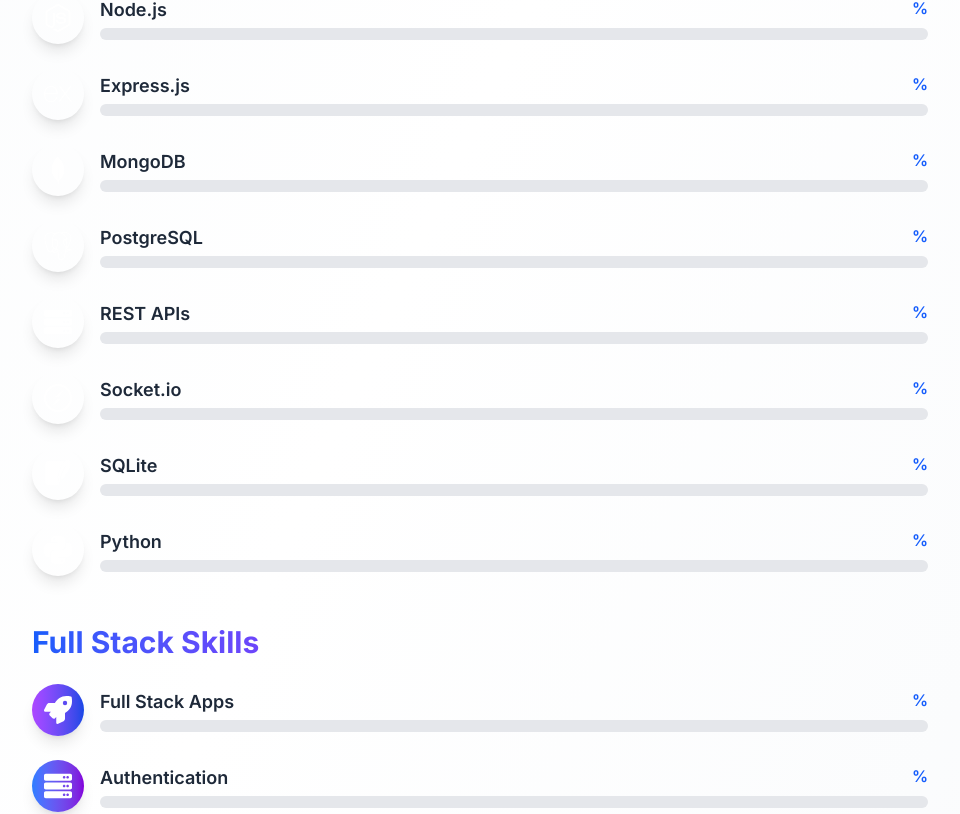
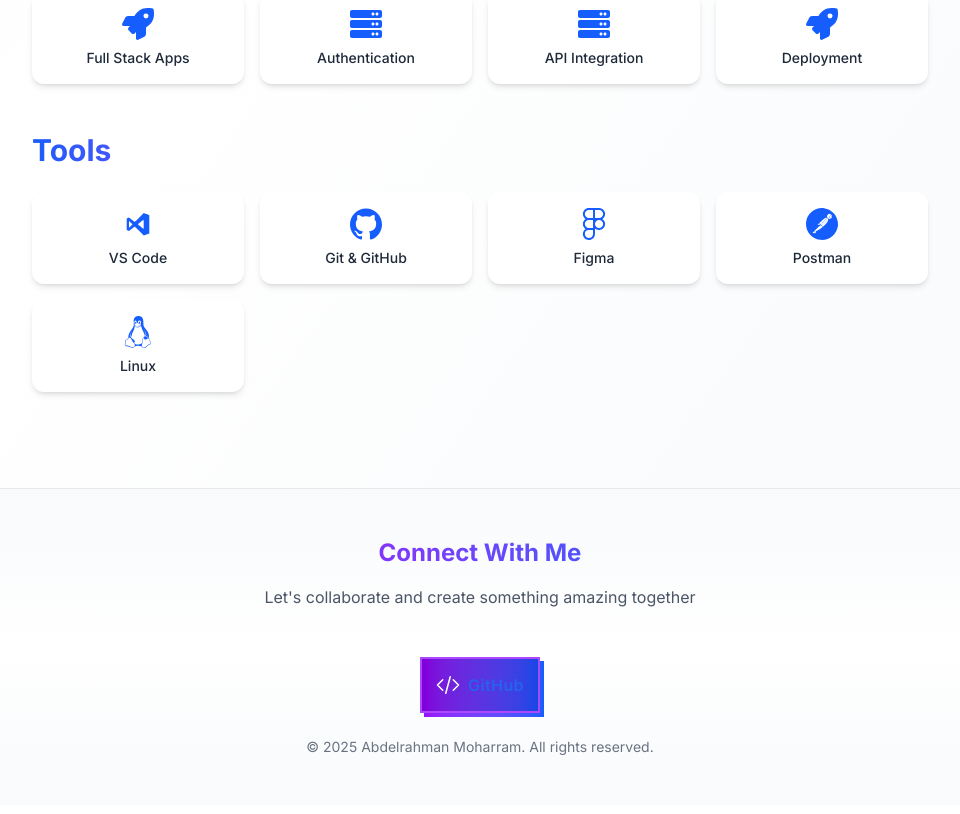
Before and after one commit to AbdelrahmanM1/abdelrahmanmoharramwebsite, a Next.js app: page /about in a window 1280 px wide. Shown: the part 1370-2184 px from the top of the page, without its empty margins (160-1120 px from the left). Built offline with nearby package versions, Linux system fonts and the light colour scheme.

Commit message:
Refactor SkillsProgressSection: remove color and level properties, update layout for better presentation

```diff
--- a/src/app/about/page.tsx
+++ b/src/app/about/page.tsx
@@ -47,10 +47,10 @@ const backendSkills = [
 ];
 
 const fullStackSkills = [
-  { name: "Full Stack Apps", icon: FaRocket, color: "from-purple-500 to-blue-700"},
-  { name: "Authentication", icon: FaServer, color: "from-blue-500 to-purple-700"},
-  { name: "API Integration", icon: FaServer, color: "from-green-400 to-blue-600"},
-  { name: "Deployment", icon: FaRocket, color: "from-gray-700 to-black"},
+  { name: "Full Stack Apps", icon: FaRocket},
+  { name: "Authentication", icon: FaServer},
+  { name: "API Integration", icon: FaServer},
+  { name: "Deployment", icon: FaRocket},
 ];
 
 const tools = [
@@ -66,8 +66,6 @@ type SkillsProgressSectionProps = {
   skills: {
     name: string;
     icon: React.ElementType;
-    color: string;
-    level: number;
   }[];
 };
 
@@ -131,27 +129,16 @@ function SkillsProgressSection({ title, skills }: SkillsProgressSectionProps) {
       <h2 className="text-2xl sm:text-3xl font-bold mb-4 sm:mb-6 bg-clip-text text-transparent bg-gradient-to-r from-blue-600 via-purple-600 to-blue-800 dark:from-blue-400 dark:via-purple-400 dark:to-blue-600">
         {title}
       </h2>
-      <div className="space-y-5 sm:space-y-6">
-        {skills.map(({ name, icon: Icon, color, level }) => (
-          <div key={name} className="flex flex-col sm:flex-row items-center gap-3 sm:gap-4">
-            <span className={`p-2 sm:p-3 rounded-full bg-gradient-to-r ${color} text-white shadow-lg`}>
-              <Icon className="h-6 w-6 sm:h-7 sm:w-7" />
+      <div className="grid grid-cols-2 sm:grid-cols-3 md:grid-cols-4 gap-4">
+        {skills.map(({ name, icon: Icon }) => (
+          <div
+            key={name}
+            className="flex flex-col items-center bg-white dark:bg-slate-800 p-4 rounded-xl shadow-md hover:shadow-lg transition duration-300"
+          >
+            <Icon className="h-8 w-8 text-blue-600 dark:text-blue-400 mb-2" />
+            <span className="text-sm text-center text-gray-800 dark:text-gray-100 font-medium">
+              {name}
             </span>
-            <div className="flex-1 w-full">
-              <div className="flex flex-col sm:flex-row sm:justify-between mb-1">
-                <span className="font-semibold text-gray-800 dark:text-gray-100 text-base sm:text-lg">{name}</span>
-                <span className="text-blue-600 dark:text-blue-400 font-semibold text-sm sm:text-base">{level}%</span>
-              </div>
-              <div className="h-2 sm:h-3 bg-gray-200 dark:bg-slate-700 rounded-full overflow-hidden">
-                <motion.div
-                  className={`h-full bg-gradient-to-r ${color} rounded-full shadow-md`}
-                  initial={{ width: 0 }}
-                  whileInView={{ width: `${level}%` }}
-                  transition={{ duration: 1 }}
-                  viewport={{ once: true }}
-                />
-              </div>
-            </div>
           </div>
         ))}
       </div>
```
